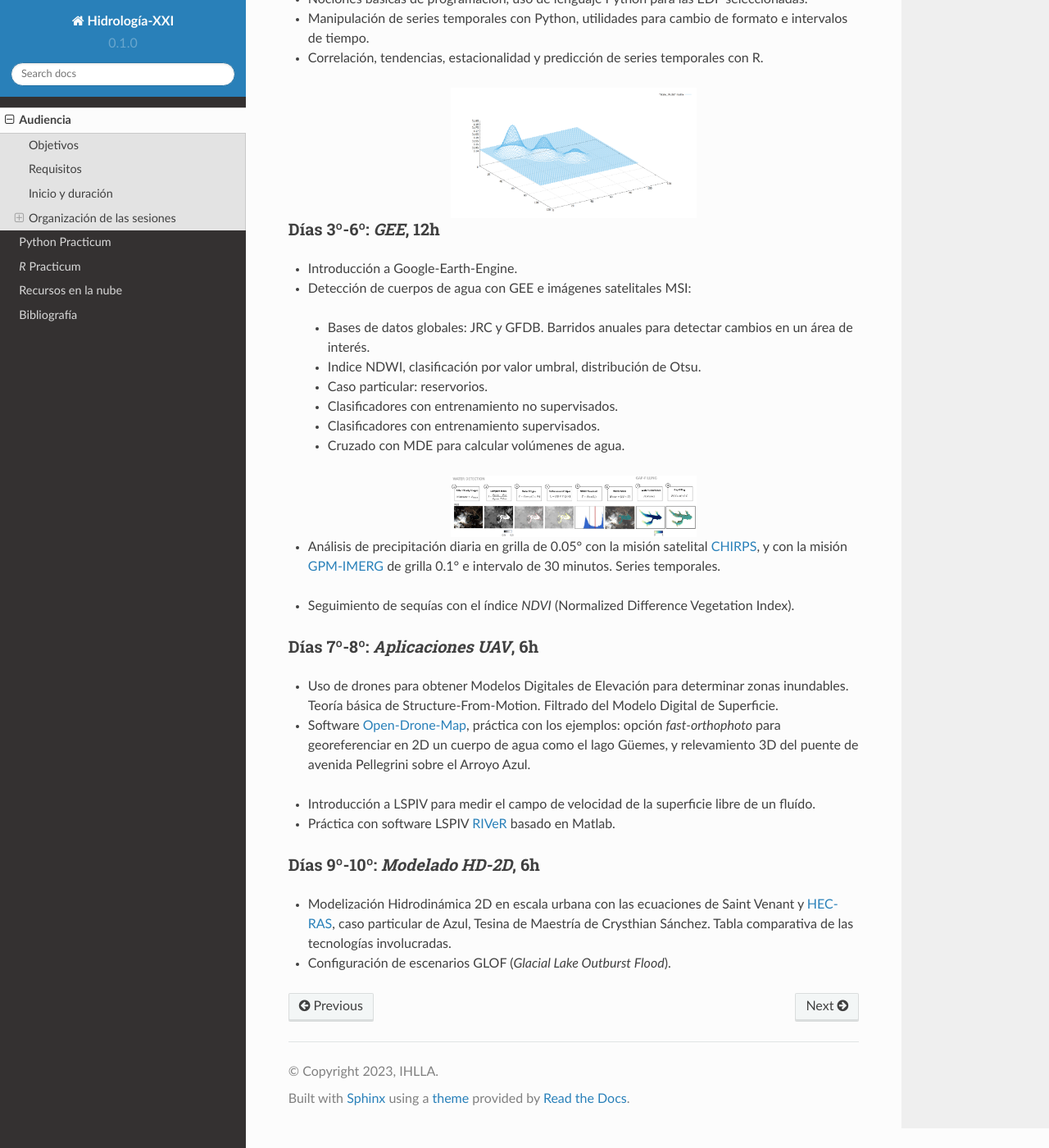
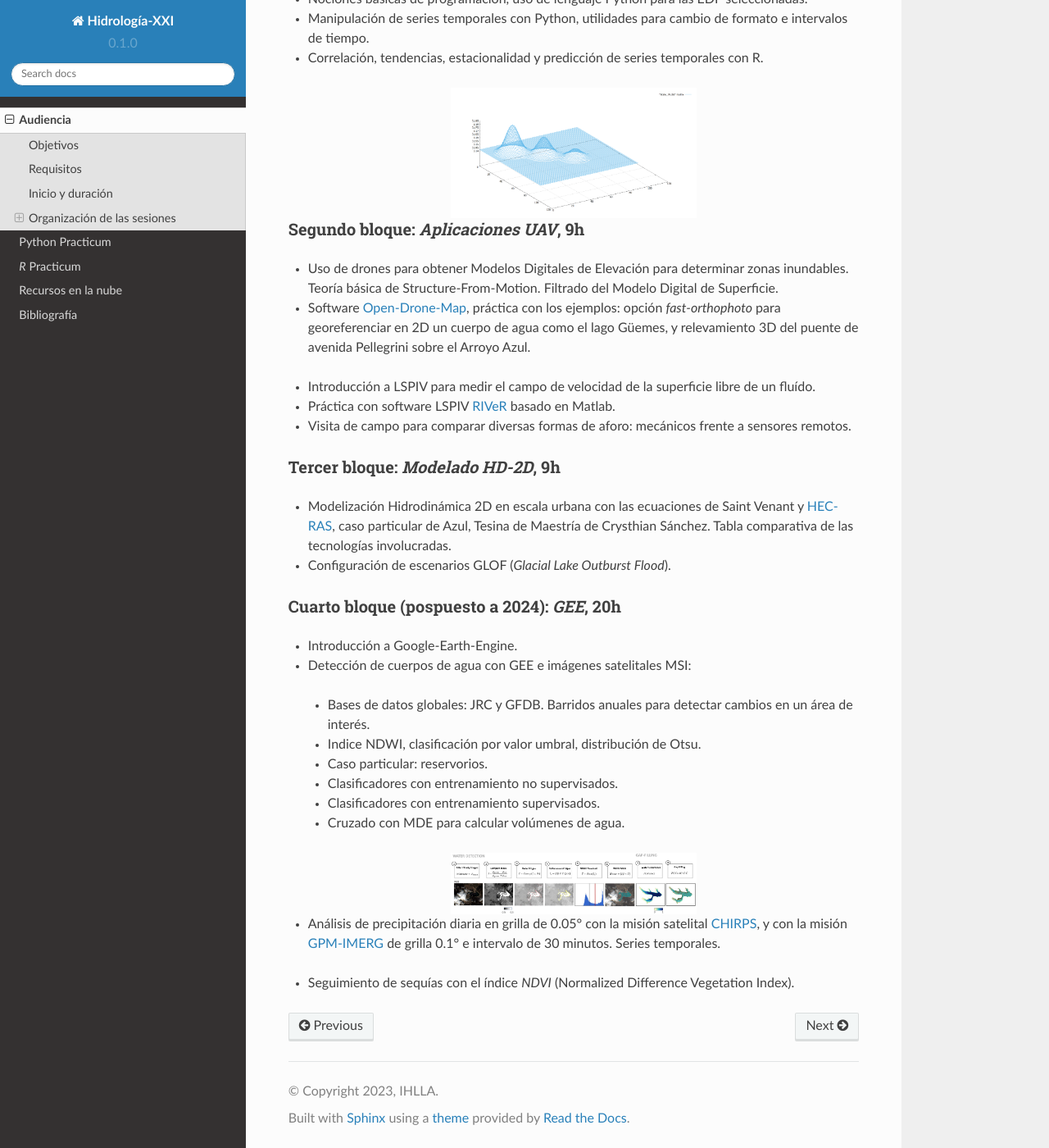
Before and after one commit to ivillamadrid/HidrologiaXXI, a Sphinx documentation site: the page built from docs/source/audiencia.rst, in a window 1280 px wide and 1400 px high, scrolled down 951 px. Shown: the whole window at 82% size. Built offline with Sphinx 7.4.7 and the Read the Docs theme 2.0.0, drawn with Linux system fonts in a browser that asks for light colours; some of the changed lines change nothing that is shown; some of the changed text lies outside the part shown.

Commit message:
Update audiencia.rst

```diff
--- a/docs/source/audiencia.rst
+++ b/docs/source/audiencia.rst
@@ -31,9 +31,8 @@ Previsiblemente a partir de mitad de Septiembre de 2023, y de 30 horas de duraci
 Organización de las sesiones
 -----------------------------
 
-Días 1º y 2º: *Python + R*, 6h
-******************************
-
+Primer bloque: *Python + R*, 6h
+*******************************
 
 * Nociones básicas de programación, uso de lenguaje Python para las EDP seleccionadas.
 * Manipulación de series temporales con Python, utilidades para cambio de formato e intervalos de tiempo.
@@ -45,8 +44,32 @@ Días 1º y 2º: *Python + R*, 6h
   :align: center
 
 
-Días 3º-6º: *GEE*, 12h
-**********************
+Segundo bloque: *Aplicaciones UAV*, 9h
+***************************************
+
+* Uso de drones para obtener Modelos Digitales de Elevación para determinar zonas inundables. Teoría básica de Structure-From-Motion. Filtrado del Modelo Digital de Superficie.
+
+* Software `Open-Drone-Map`_, práctica con los ejemplos: opción *fast-orthophoto* para georeferenciar en 2D un cuerpo de agua como el lago Güemes, y relevamiento 3D del puente de avenida Pellegrini sobre el Arroyo Azul.
+
+.. _Open-Drone-Map: https://www.opendronemap.org/
+
+* Introducción a LSPIV para medir el campo de velocidad de la superficie libre de un fluído.
+
+* Práctica con software LSPIV `RIVeR <https://riverdischarge.blogspot.com>`_ basado en Matlab.
+
+* Visita de campo para comparar diversas formas de aforo: mecánicos frente a sensores remotos.
+
+
+Tercer bloque: *Modelado HD-2D*, 9h
+***********************************
+
+* Modelización Hidrodinámica 2D en escala urbana con las ecuaciones de Saint Venant y `HEC-RAS <https://www.hec.usace.army.mil/software/hec-ras/>`_, caso particular de Azul, Tesina de Maestría de Crysthian Sánchez. Tabla comparativa de las tecnologías involucradas.
+
+* Configuración de escenarios GLOF (*Glacial Lake Outburst Flood*).
+
+
+Cuarto bloque (pospuesto a 2024): *GEE*, 20h
+********************************************
 * Introducción a Google-Earth-Engine.
 * Detección de cuerpos de agua con GEE e imágenes satelitales MSI:
  * Bases de datos globales: JRC y GFDB. Barridos anuales para detectar cambios en un área de interés.
@@ -70,24 +93,3 @@ Días 3º-6º: *GEE*, 12h
 .. _GPM-IMERG: https://developers.google.com/earth-engine/datasets/catalog/NASA_GPM_L3_IMERG_V06
 
 * Seguimiento de sequías con el índice *NDVI* (Normalized Difference Vegetation Index).
-
-
-Días 7º-8º: *Aplicaciones UAV*, 6h
-**********************************
-
-* Uso de drones para obtener Modelos Digitales de Elevación para determinar zonas inundables. Teoría básica de Structure-From-Motion. Filtrado del Modelo Digital de Superficie.
-
-* Software `Open-Drone-Map`_, práctica con los ejemplos: opción *fast-orthophoto* para georeferenciar en 2D un cuerpo de agua como el lago Güemes, y relevamiento 3D del puente de avenida Pellegrini sobre el Arroyo Azul.
-
-.. _Open-Drone-Map: https://www.opendronemap.org/
-
-* Introducción a LSPIV para medir el campo de velocidad de la superficie libre de un fluído.
-
-* Práctica con software LSPIV `RIVeR <https://riverdischarge.blogspot.com>`_ basado en Matlab.
-
-Días 9º-10º: *Modelado HD-2D*, 6h
-*********************************
-
-* Modelización Hidrodinámica 2D en escala urbana con las ecuaciones de Saint Venant y `HEC-RAS <https://www.hec.usace.army.mil/software/hec-ras/>`_, caso particular de Azul, Tesina de Maestría de Crysthian Sánchez. Tabla comparativa de las tecnologías involucradas.
-
-* Configuración de escenarios GLOF (*Glacial Lake Outburst Flood*).
```
